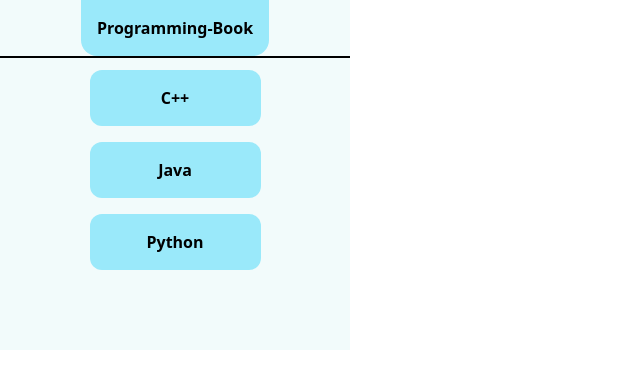
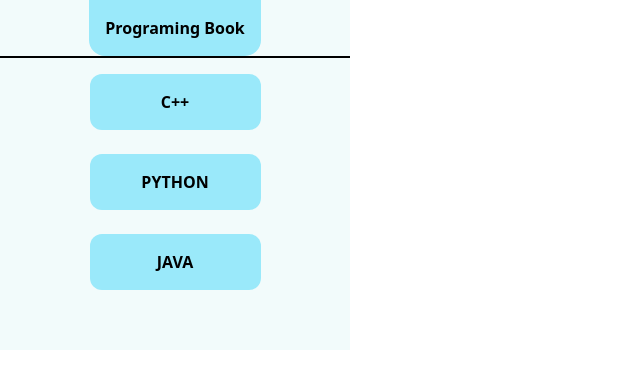
Before and after one commit to coderfrnd/STL-BOOK, a React (Vite) app: page / in a window 1280 px wide. Shown: the top 388 px of the page, without its empty margins (0-640 px from the left). Built offline with nearby package versions, Linux system fonts and the light colour scheme.

Commit message:
Making Indivisual Block

```diff
--- a/src/App.jsx
+++ b/src/App.jsx
@@ -1,23 +1,23 @@
-import { useState } from "react";
 
 import "./App.css";
-import Check from "./background/Check";
+import Block from "./Background/Block";
+import Front_Btn from "./Background/Front_Btn";
 
 function App() {
   return (
-    <div className="">
+    <div className=" font-inter">
       <div className="front h-full w-full flex flex-col">
         <div className="upper-btn flex justify-center items-center">
-          <button className="button font-bold rounded-b-2xl p-4">Programming-Book</button>
+         <Front_Btn label='Programing Book'/>
         </div>
         <div className="border border-black">
 
         </div>
 
         <div className="languages flex flex-col m-1 justify-center items-center">
-          <button className="button font-bold rounded-xl p-4 w-[50%] my-2">C++</button>
-          <button className="button font-bold rounded-xl p-4 w-[50%] my-2">Java</button>
-          <button className="button font-bold rounded-xl p-4 w-[50%] my-2">Python</button>
+          <Block label='C++'/>
+          <Block label='PYTHON'/>
+          <Block label='JAVA'/>
 
         </div>
 
--- /dev/null
+++ b/src/background/Block.jsx
@@ -0,0 +1,13 @@
+import React from 'react';
+
+const Block = ({ label }) => {
+  return (
+    <>
+      <button className="button font-bold rounded-xl p-4 w-[50%] my-3">
+        {label}
+      </button>
+    </>
+  );
+};
+
+export default Block;
--- /dev/null
+++ b/src/background/Front_Btn.jsx
@@ -0,0 +1,9 @@
+import React from 'react'
+
+const Front_Btn = ({label}) => {
+  return (
+     <button className="button font-bold rounded-b-2xl p-4">{label}</button>
+  )
+}
+
+export default Front_Btn
```
